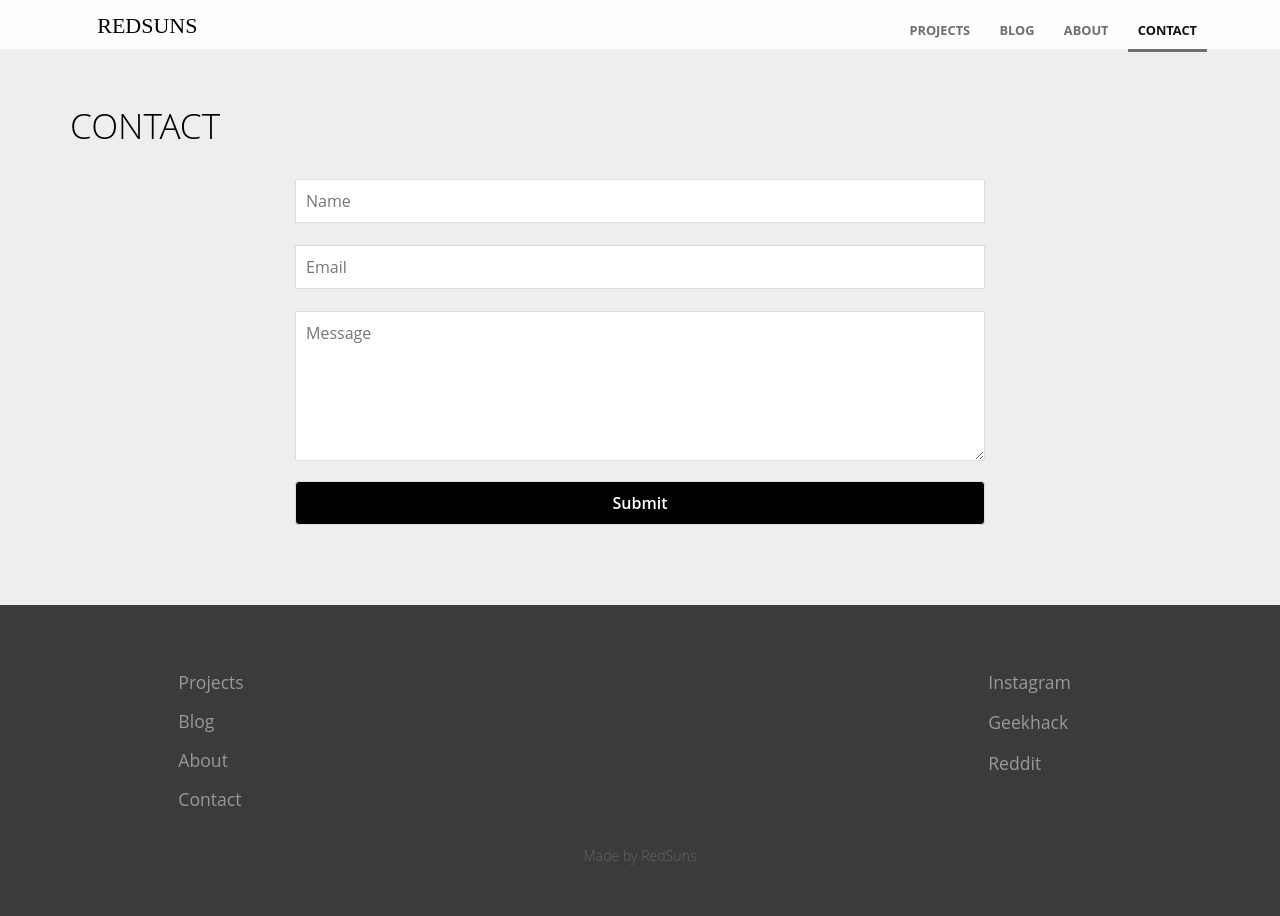
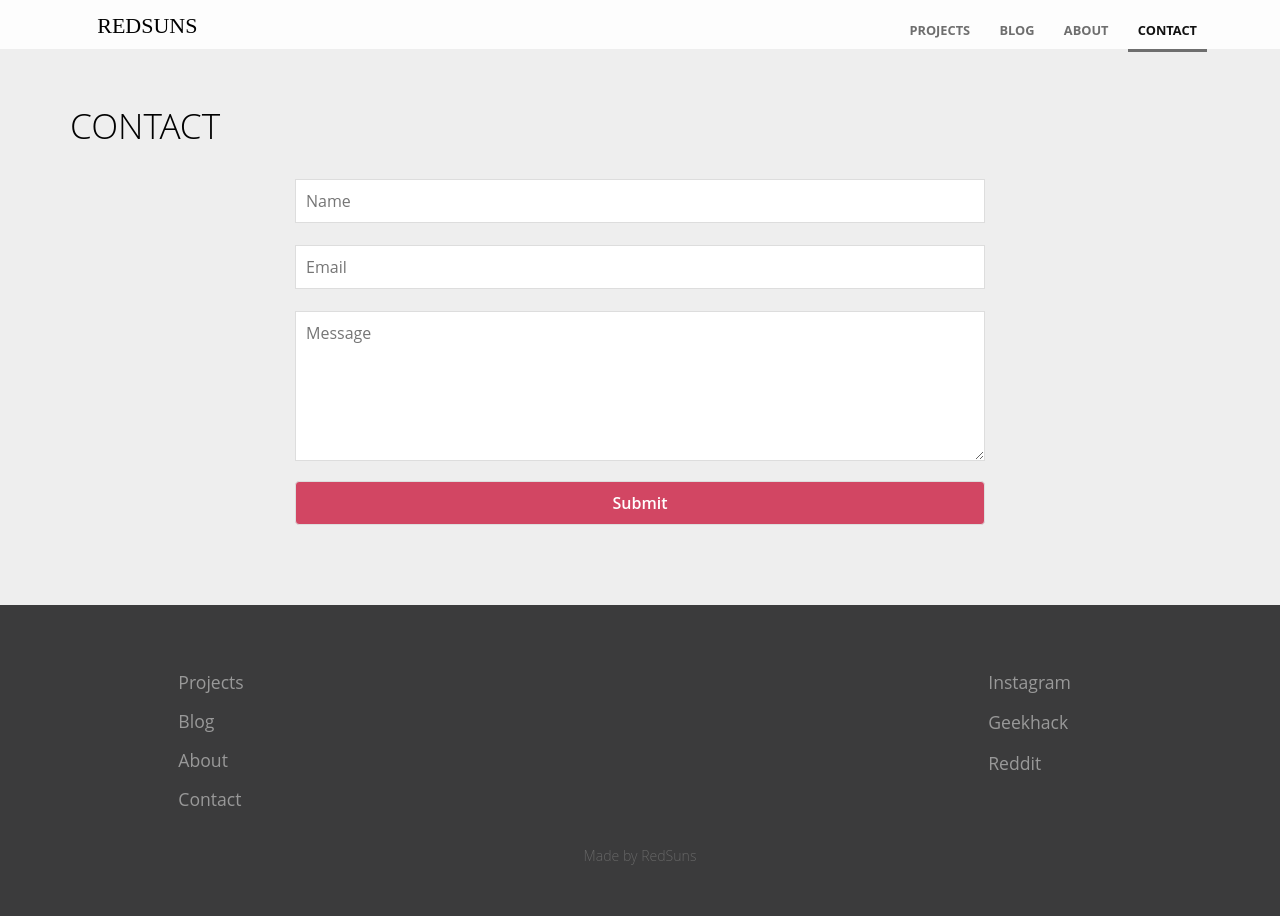
Before and after one commit to RedSunsRMK/redsunsrmk.github.io, a Jekyll site: the page built from contact.html, in a window 1280 px wide. Built offline with Jekyll 4.4.1, drawn with Linux system fonts in a browser that asks for light colours.

Commit message:
Update forms.scss

```diff
--- a/_sass/forms.scss
+++ b/_sass/forms.scss
@@ -3,13 +3,13 @@
 	text-decoration: none;
 	font-weight: 600;
 	padding: 10px 30px;
-	background: #000;
+	background: #D24663;
 	border-radius: 4px;
 	transition: .2s ease-in-out;
 }
 
 .button a:hover, input[type=submit]:hover {
-	background: rgba(0,0,0,0.87);
+	background: rgba(210,70,99,.87);
 	cursor: pointer;
 	box-shadow: 5px 5px 5px rgba(0,0,0,.15);
 }
@@ -28,6 +28,7 @@
 }
 
 .button.links a {
+	color: #fff;
 	font-size: 14px;
 	font-weight: normal;
 	background: #D24663;
@@ -37,9 +38,7 @@
 }
 
 .button.links a:hover {
-	background: #D24663;
-	color: #fff;
-	border: 0px solid rgba(210,70,99,.15);
+	background: rgba(210,70,99,.87);
 	box-shadow: 5px 5px 5px rgba(0,0,0,.15);
 }
 
```
